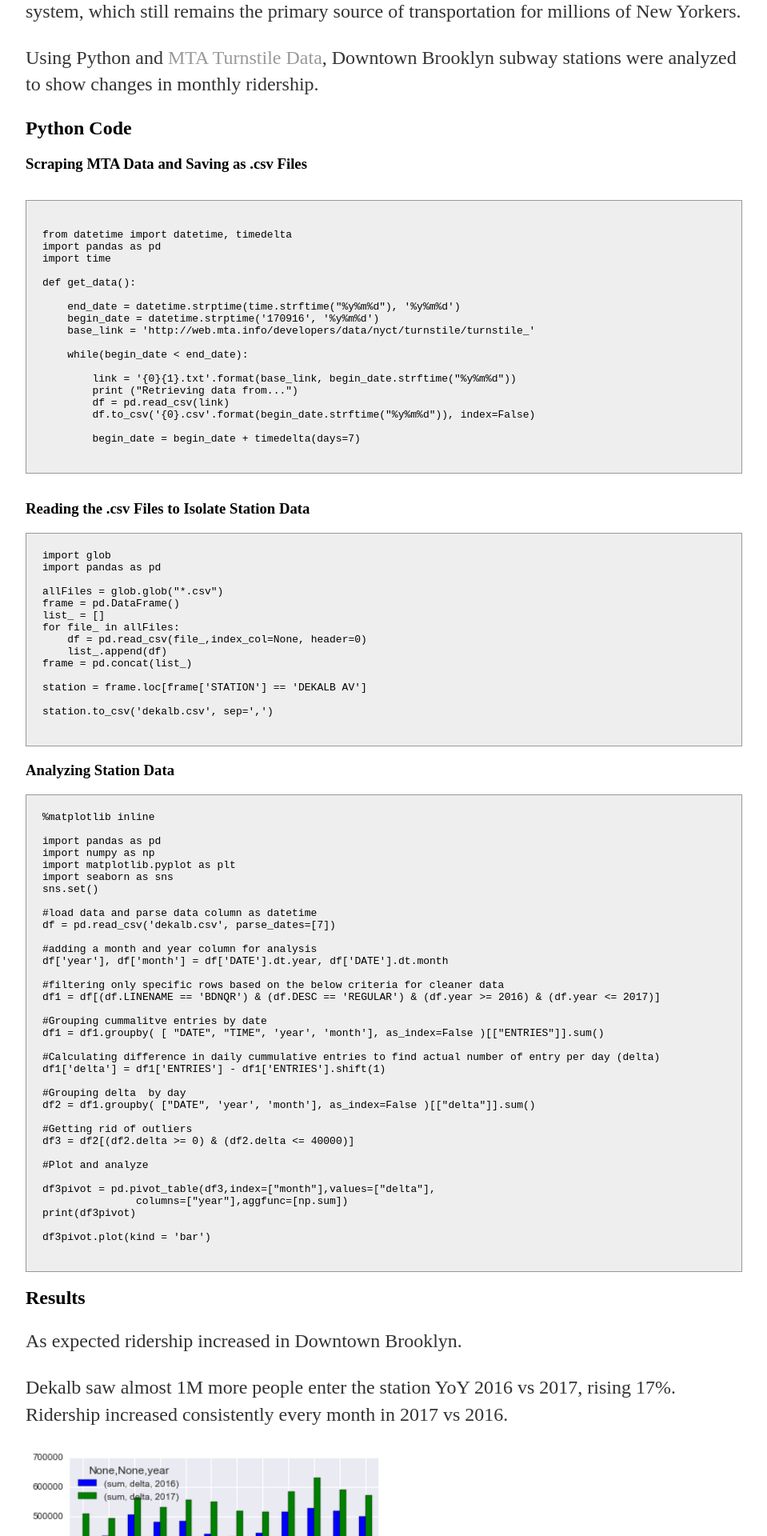
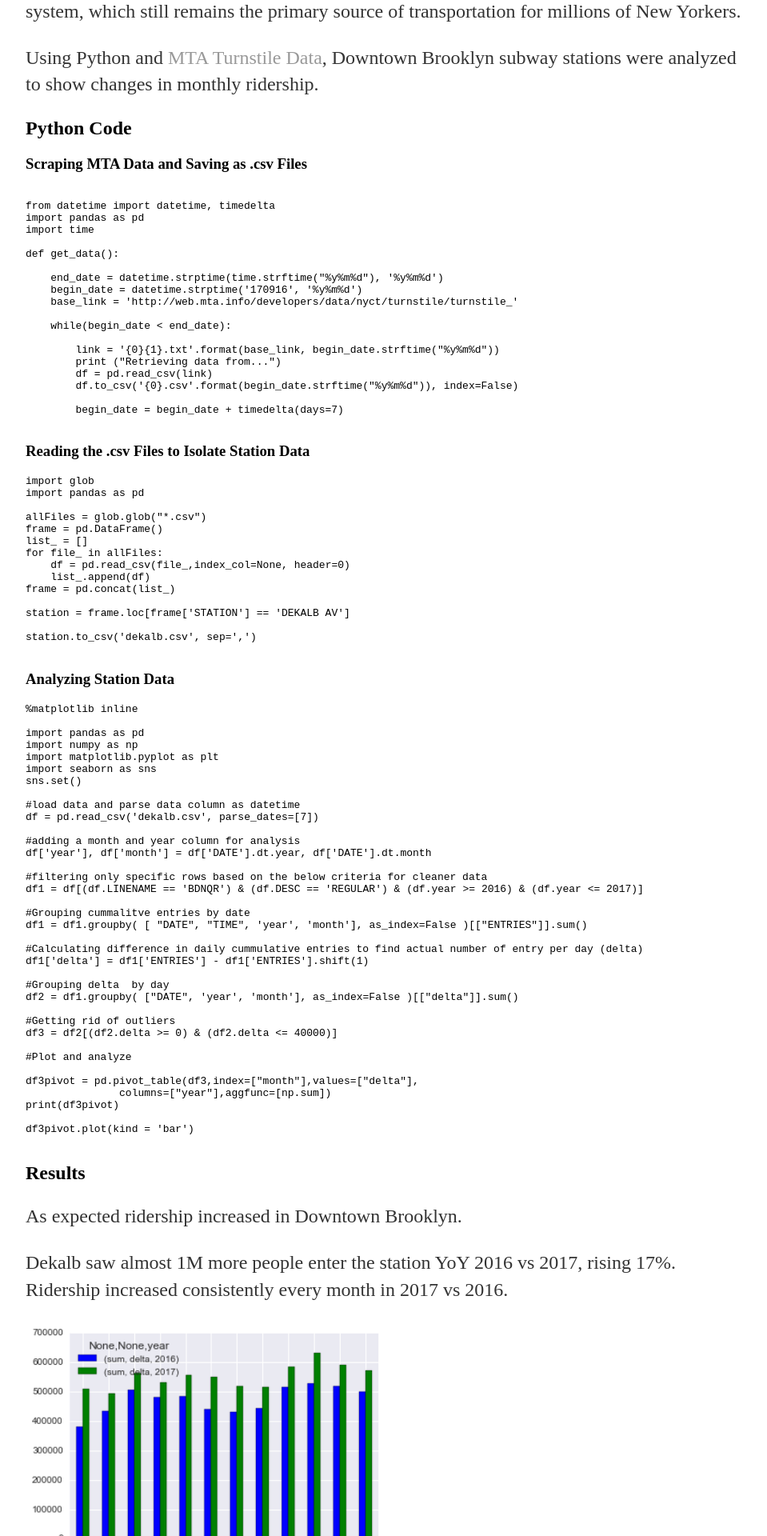
Before and after one commit to IKOSTYUK/ikostyuk.github.io, a Jekyll site: the page built from _posts/2018-03-16-MTA-Analysis.md, in a window 1280 px wide. Shown: the part 741-2661 px from the top of the page at 80% size, without its empty margins (160-1119 px from the left). Built offline with Jekyll 4.4.1, drawn with Linux system fonts in a browser that asks for light colours.

Commit message:
Update main.css

```diff
--- a/css/main.css
+++ b/css/main.css
@@ -41,10 +41,3 @@ ul.posts {
 ul.posts li {
     list-style: none;
 }
-
-pre code {
-  background-color: #eee;
-  border: 1px solid #999;
-  display: block;
-  padding: 20px;
-}
```
